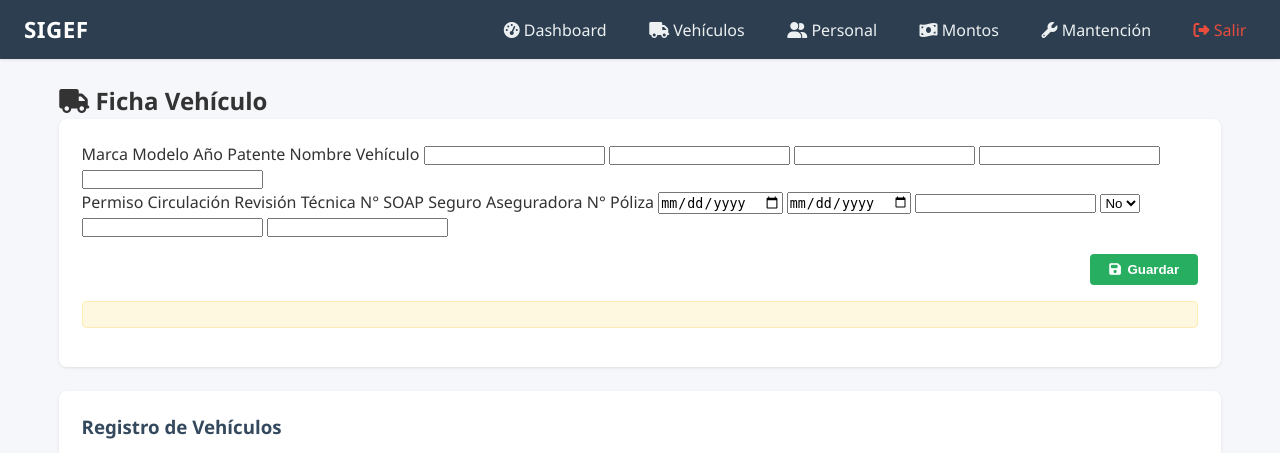
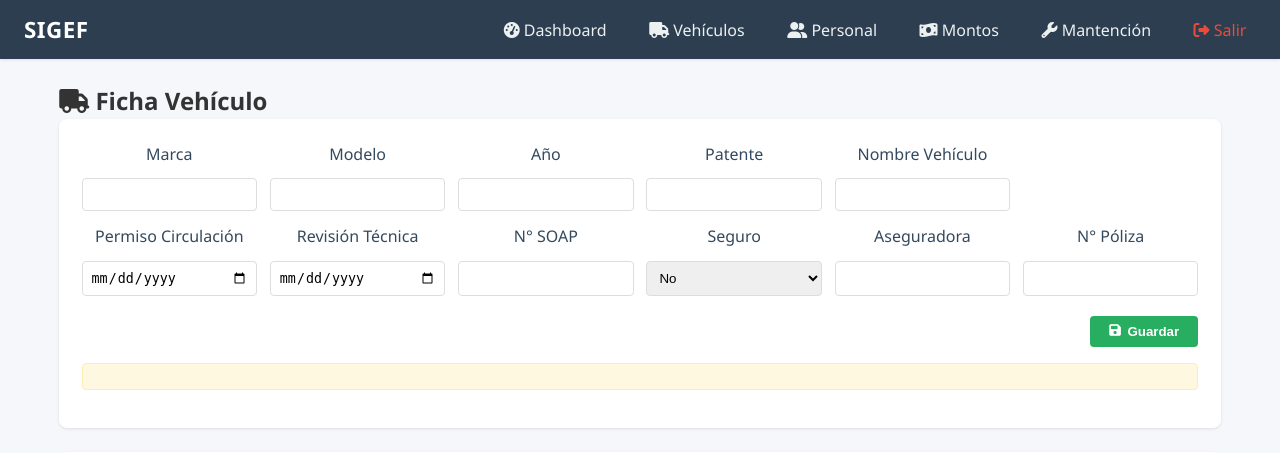
Before and after one commit to llobosg/SIGEF, a PHP site: page /pages/vehiculos_view.php in a window 1280 px wide. Shown: the top 453 px of the page. Run offline with PHP 8.4, Linux system fonts and the light colour scheme; the visitor is signed in with stand-in values (Sample User, id 1); data that the repository does not hold is empty.

Commit message:
corrige vehiculos y styles

```diff
--- a/pages/vehiculos_view.php
+++ b/pages/vehiculos_view.php
@@ -47,7 +47,6 @@ if (isset($_GET['edit'])) {
         <div class="card">
             <form method="POST" action="vehiculos_logic.php">
                 <input type="hidden" name="id_vehiculo" value="<?= $vehiculo['id_vehiculo'] ?? '' ?>">
-
                 <div class="form-grid">
                     <!-- Fila 1: Labels superiores -->
                     <label>Marca</label>
--- a/styles.css
+++ b/styles.css
@@ -379,3 +379,25 @@ body {
 .btn-cancel { background: #95a5a6; color: white; }
 .btn-save:hover { background: var(--secondary-hover); }
 .btn-cancel:hover { background: #7f8c8d; }
+
+.form-grid {
+    display: grid;
+    grid-template-columns: repeat(6, 1fr);
+    gap: 0.8rem;
+    margin-bottom: 1.2rem;
+}
+.form-grid label {
+    text-align: center;
+    font-weight: normal;
+    color: var(--dark);
+}
+.form-grid input,
+.form-grid select {
+    width: 100%;
+    padding: 0.5rem;
+    border: 1px solid var(--border);
+    border-radius: 4px;
+}
+.form-grid > div:empty {
+    visibility: hidden;
+}
```
